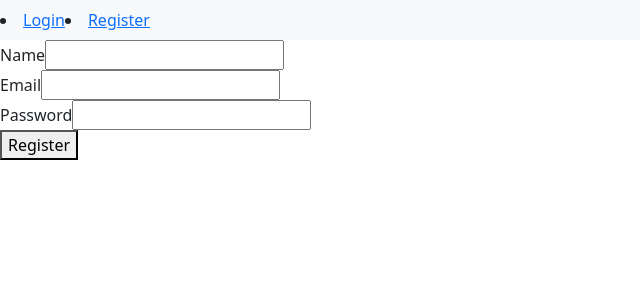
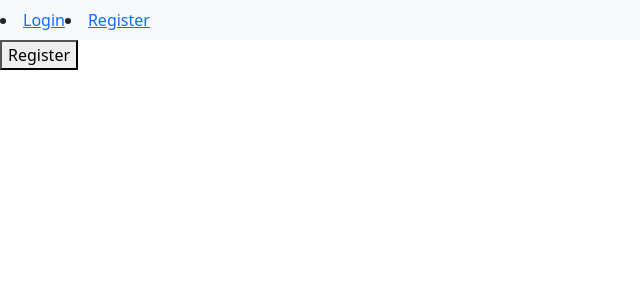
Before and after one commit to Toysan2/smart.cv, a Next.js app in the folder smart.cv/: page /register in a window 1280 px wide. Shown: the top 300 px of the page, without its empty margins (0-640 px from the left). Built offline with nearby package versions, Linux system fonts and the light colour scheme.

Commit message:
Update register.js

```diff
--- a/smart.cv/pages/register.js
+++ b/smart.cv/pages/register.js
@@ -1,4 +1,6 @@
 import { useForm } from "react-hook-form";
+import { useRouter } from "next/router";
+import { useState } from "react";
 
 export default function Register() {
   const {
@@ -6,10 +8,13 @@ export default function Register() {
     handleSubmit,
     formState: { errors },
   } = useForm();
+  const router = useRouter();
+  const [errorMessage, setErrorMessage] = useState("");
 
   const onSubmit = async (data) => {
     const { name, email, password } = data;
-    // Logika wysyłania danych do API, np. za pomocą fetch API
+
+    try {
       const response = await fetch("/api/auth/register", {
         method: "POST",
         headers: {
@@ -22,57 +27,23 @@ export default function Register() {
         }),
       });
 
+      if (!response.ok) {
+        throw new Error(await response.text());
+      }
+
       const responseData = await response.json();
-    if (response.ok) {
-      // Przekieruj lub wyświetl komunikat o sukcesie
-      console.log("Registration successful", responseData.message);
-    } else {
-      // Wyświetl komunikat o błędzie
-      console.error("Registration failed", responseData.error);
+      alert(responseData.message); // Pokaż sukces poprzez alert, ale możesz to zastąpić bardziej zaawansowaną logiką interfejsu użytkownika.
+      router.push("/login"); // Przekieruj do logowania po pomyślnej rejestracji.
+    } catch (error) {
+      console.error("Registration failed", error);
+      setErrorMessage(error.message || "An unexpected error occurred");
     }
   };
 
   return (
     <form onSubmit={handleSubmit(onSubmit)}>
-      <div>
-        <label htmlFor="name">Name</label>
-        <input
-          id="name"
-          type="text"
-          {...register("name", { required: "Name is required" })}
-        />
-        {errors.name && <p>{errors.name.message}</p>}
-      </div>
-
-      <div>
-        <label htmlFor="email">Email</label>
-        <input
-          id="email"
-          type="email"
-          {...register("email", {
-            required: "Email is required",
-            pattern: /^\S+@\S+$/i,
-          })}
-        />
-        {errors.email && <p>{errors.email.message}</p>}
-      </div>
-
-      <div>
-        <label htmlFor="password">Password</label>
-        <input
-          id="password"
-          type="password"
-          {...register("password", {
-            required: "Password is required",
-            minLength: {
-              value: 6,
-              message: "Password must be at least 6 characters",
-            },
-          })}
-        />
-        {errors.password && <p>{errors.password.message}</p>}
-      </div>
-
+      {/* Fields */}
+      {errorMessage && <p>{errorMessage}</p>}
       <button type="submit">Register</button>
     </form>
   );
```
Lines whose indentation alone changed are shown as unchanged.
